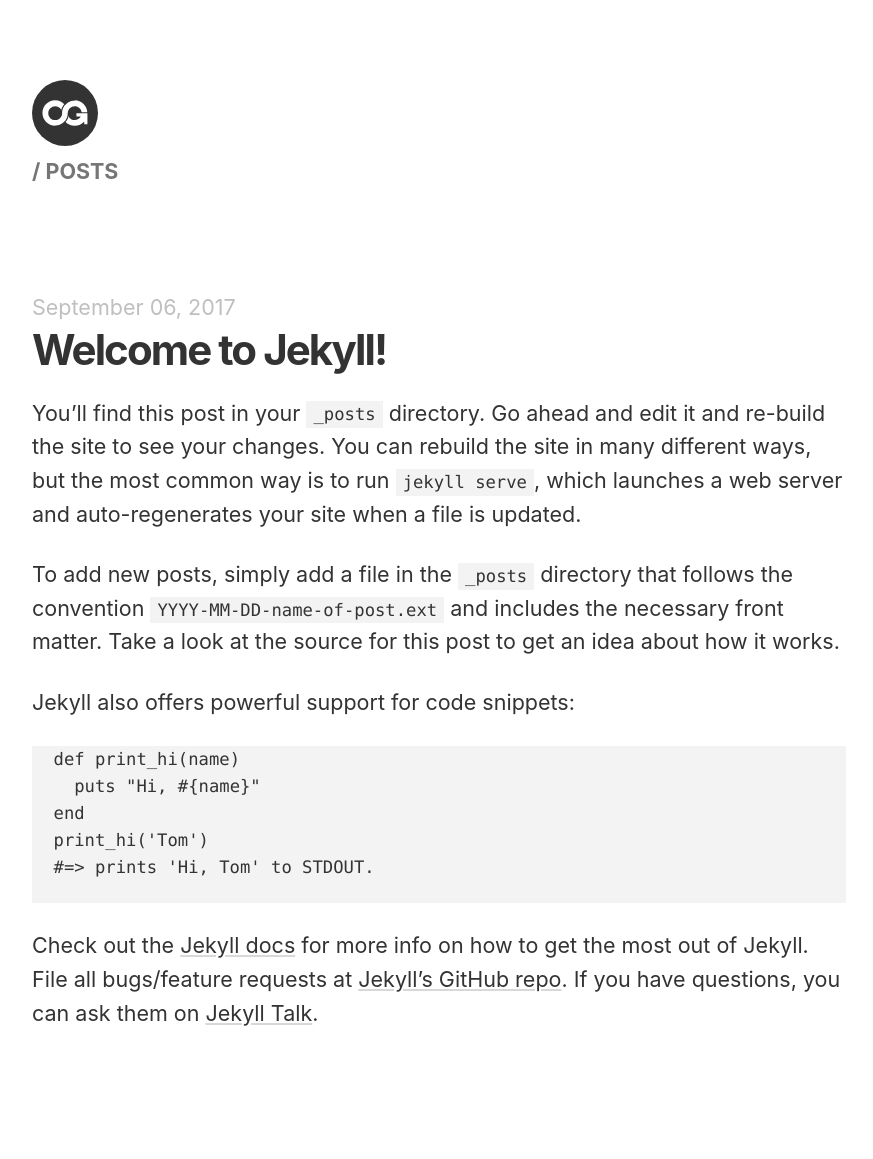
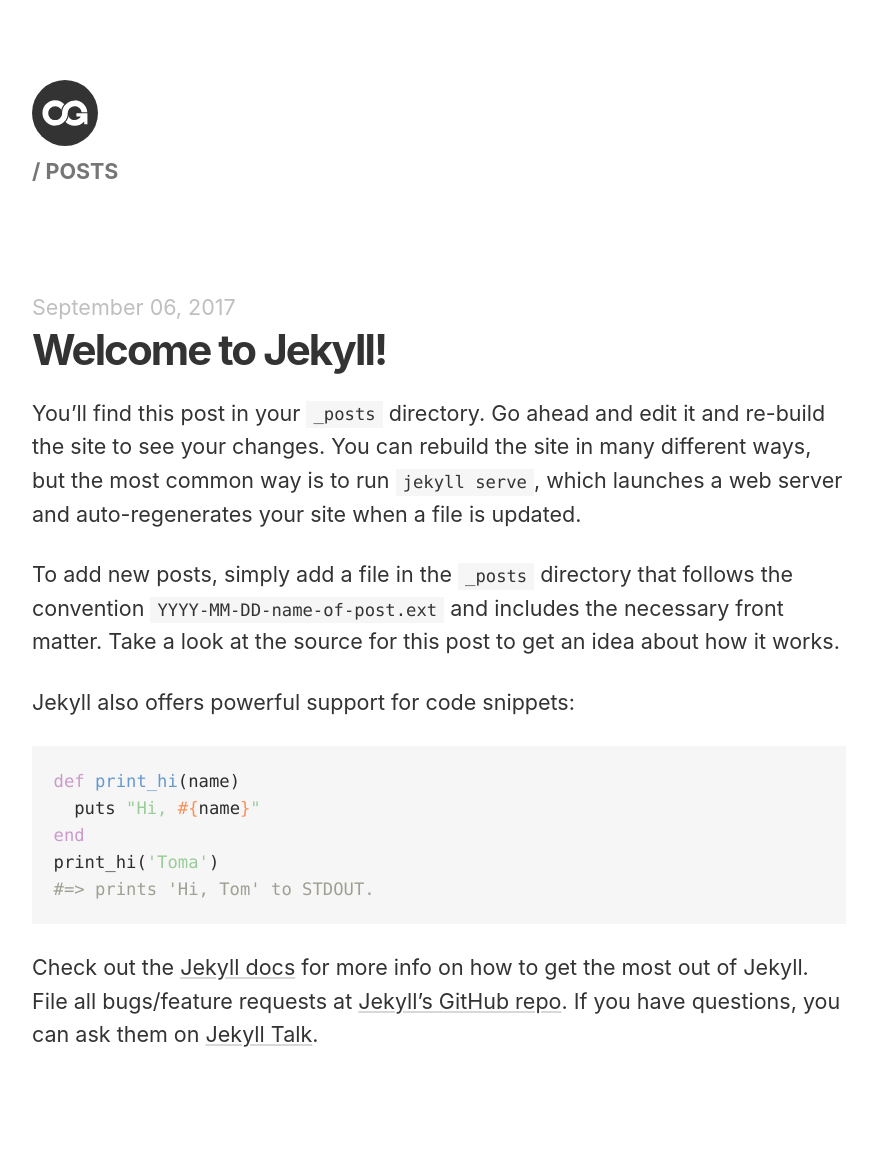
Before and after one commit to caiogondim/caiogondim.com, a Jekyll site: the page built from _posts/2017-09-05-welcome-to-jekyll.markdown, in a window 1280 px wide. Shown: the whole page, without its empty margins (48-921 px from the left). Built offline with Jekyll 4.4.1, drawn with Linux system fonts in a browser that asks for light colours; before the commit the page ends 1137 px from its top, so only the background shows below that.

Commit message:
Code highlight

```diff
--- a/Gemfile
+++ b/Gemfile
@@ -24,3 +24,7 @@ end
 
 # Windows does not include zoneinfo files, so bundle the tzinfo-data gem
 gem 'tzinfo-data', platforms: [:mingw, :mswin, :x64_mingw, :jruby]
+
+
+# Added at 2017-09-27 15:08:43 -0400 by 208339:
+gem "rouge", "~> 1.11"
--- a/_config.yml
+++ b/_config.yml
@@ -9,6 +9,7 @@ url: "https://caiogondim.com" # the base hostname & protocol for your site, e.g.
 twitter_username: caio_gondim
 github_username:  caiogondim
 permalink: pretty
+highlighter: rouge
 collections:
   photos_2016_nyc:
     output: true
--- a/_posts/2017-09-05-welcome-to-jekyll.markdown
+++ b/_posts/2017-09-05-welcome-to-jekyll.markdown
@@ -12,10 +12,11 @@ To add new posts, simply add a file in the `_posts` directory that follows the c
 Jekyll also offers powerful support for code snippets:
 
 {% highlight ruby %}
+
 def print_hi(name)
   puts "Hi, #{name}"
 end
-print_hi('Tom')
+print_hi('Toma')
 #=> prints 'Hi, Tom' to STDOUT.
 {% endhighlight %}
 
--- a/_sass/suprstylin.scss
+++ b/_sass/suprstylin.scss
@@ -24,6 +24,7 @@
   box-sizing: border-box;
   margin: 0;
   padding: 0;
+  text-rendering: optimizeLegibility;
 }
 
 html {
@@ -47,7 +48,7 @@ html {
 
 body {
   margin: 0;
-  padding: 2rem;
+  padding: calc((100vw / 25) * 1.563);
   background-color: white;
   font-weight: 400;
   line-height: 1.563;
@@ -282,6 +283,43 @@ input[type=checkbox]:checked {
   border: 2px solid #343334;
 }
 
+input[type=radio] {
+  -webkit-appearance: none;
+  -moz-appearance: none;
+  appearance: none;
+  border-radius: 50%;
+  border: 2px solid #d8d8d8;
+  height: 1rem;
+  width: 1rem;
+  margin-right: 0.5rem;
+  align-self: center;
+  justify-content: center;
+  position: relative;
+  display: flex;
+}
+
+input[type=radio]:hover {
+  cursor: pointer;
+}
+
+input[type=radio]:focus,
+input[type=radio]:checked:focus {
+  border-color: #5aaafa;
+}
+
+input[type=radio]:checked {
+  border: 2px solid #343334;
+}
+
+input[type=radio]:checked::before {
+  content: "";
+  width: calc(100% - 4px);
+  height: calc(100% - 4px);
+  background-color: #343334;
+  align-self: center;
+  border-radius: 50%;
+}
+
 /* Tables
 ––––––––––––––––––––––––––––––––– */
 table {
@@ -318,7 +356,7 @@ code {
     monospace;
   font-size: 0.8rem;
   white-space: nowrap;
-  background: #f3f3f3;
+  background: #f6f6f6;
   padding: 0 0.328rem;
   display: inline-block;
   vertical-align: middle;
@@ -327,10 +365,15 @@ code {
 pre > code {
   line-height: 1.563em;
   display: block;
-  padding: 0 1rem 1rem;
+  padding: 1rem;
   white-space: pre;
   margin-bottom: 1.25rem;
   overflow: scroll;
+}
+
+/* Forces a new-line at the end of a code block for layout purposes. */
+pre > code::after {
+  content: " ";
 }
 
 /* Blockquote
@@ -338,6 +381,7 @@ pre > code {
 blockquote {
   border-left: 0.25rem solid #d8d8d8;
   padding: 0 1rem;
+  margin-bottom: 1.25rem;
 }
 
 /* List
--- /dev/null
+++ b/_sass/syntax-highlight.scss
@@ -0,0 +1,74 @@
+/*
+
+    Name:       Base16 Eighties Light
+    Author:     Chris Kempson (http://chriskempson.com)
+
+    Pygments template by Jan T. Sott (https://github.com/idleberg)
+    Created with Base16 Builder by Chris Kempson (https://github.com/chriskempson/base16-builder)
+
+*/
+.highlight .hll { background-color: #e8e6df }
+.highlight  { background: #f2f0ec; color: #2d2d2d }
+.highlight .c { color: #a09f93 } /* Comment */
+.highlight .err { color: #f2777a } /* Error */
+.highlight .k { color: #cc99cc } /* Keyword */
+.highlight .l { color: #f99157 } /* Literal */
+.highlight .n { color: #2d2d2d } /* Name */
+.highlight .o { color: #66cccc } /* Operator */
+.highlight .p { color: #2d2d2d } /* Punctuation */
+.highlight .cm { color: #a09f93 } /* Comment.Multiline */
+.highlight .cp { color: #a09f93 } /* Comment.Preproc */
+.highlight .c1 { color: #a09f93 } /* Comment.Single */
+.highlight .cs { color: #a09f93 } /* Comment.Special */
+.highlight .gd { color: #f2777a } /* Generic.Deleted */
+.highlight .ge { font-style: italic } /* Generic.Emph */
+.highlight .gh { color: #2d2d2d; font-weight: bold } /* Generic.Heading */
+.highlight .gi { color: #99cc99 } /* Generic.Inserted */
+.highlight .gp { color: #a09f93; font-weight: bold } /* Generic.Prompt */
+.highlight .gs { font-weight: bold } /* Generic.Strong */
+.highlight .gu { color: #66cccc; font-weight: bold } /* Generic.Subheading */
+.highlight .kc { color: #cc99cc } /* Keyword.Constant */
+.highlight .kd { color: #cc99cc } /* Keyword.Declaration */
+.highlight .kn { color: #66cccc } /* Keyword.Namespace */
+.highlight .kp { color: #cc99cc } /* Keyword.Pseudo */
+.highlight .kr { color: #cc99cc } /* Keyword.Reserved */
+.highlight .kt { color: #ffcc66 } /* Keyword.Type */
+.highlight .ld { color: #99cc99 } /* Literal.Date */
+.highlight .m { color: #f99157 } /* Literal.Number */
+.highlight .s { color: #99cc99 } /* Literal.String */
+.highlight .na { color: #6699cc } /* Name.Attribute */
+.highlight .nb { color: #2d2d2d } /* Name.Builtin */
+.highlight .nc { color: #ffcc66 } /* Name.Class */
+.highlight .no { color: #f2777a } /* Name.Constant */
+.highlight .nd { color: #66cccc } /* Name.Decorator */
+.highlight .ni { color: #2d2d2d } /* Name.Entity */
+.highlight .ne { color: #f2777a } /* Name.Exception */
+.highlight .nf { color: #6699cc } /* Name.Function */
+.highlight .nl { color: #2d2d2d } /* Name.Label */
+.highlight .nn { color: #ffcc66 } /* Name.Namespace */
+.highlight .nx { color: #6699cc } /* Name.Other */
+.highlight .py { color: #2d2d2d } /* Name.Property */
+.highlight .nt { color: #66cccc } /* Name.Tag */
+.highlight .nv { color: #f2777a } /* Name.Variable */
+.highlight .ow { color: #66cccc } /* Operator.Word */
+.highlight .w { color: #2d2d2d } /* Text.Whitespace */
+.highlight .mf { color: #f99157 } /* Literal.Number.Float */
+.highlight .mh { color: #f99157 } /* Literal.Number.Hex */
+.highlight .mi { color: #f99157 } /* Literal.Number.Integer */
+.highlight .mo { color: #f99157 } /* Literal.Number.Oct */
+.highlight .sb { color: #99cc99 } /* Literal.String.Backtick */
+.highlight .sc { color: #2d2d2d } /* Literal.String.Char */
+.highlight .sd { color: #a09f93 } /* Literal.String.Doc */
+.highlight .s2 { color: #99cc99 } /* Literal.String.Double */
+.highlight .se { color: #f99157 } /* Literal.String.Escape */
+.highlight .sh { color: #99cc99 } /* Literal.String.Heredoc */
+.highlight .si { color: #f99157 } /* Literal.String.Interpol */
+.highlight .sx { color: #99cc99 } /* Literal.String.Other */
+.highlight .sr { color: #99cc99 } /* Literal.String.Regex */
+.highlight .s1 { color: #99cc99 } /* Literal.String.Single */
+.highlight .ss { color: #99cc99 } /* Literal.String.Symbol */
+.highlight .bp { color: #2d2d2d } /* Name.Builtin.Pseudo */
+.highlight .vc { color: #f2777a } /* Name.Variable.Class */
+.highlight .vg { color: #f2777a } /* Name.Variable.Global */
+.highlight .vi { color: #f2777a } /* Name.Variable.Instance */
+.highlight .il { color: #f99157 } /* Literal.Number.Integer.Long */
--- a/css/main.scss
+++ b/css/main.scss
@@ -1,6 +1,7 @@
 ---
 ---
 @import 'suprstylin.scss';
+@import 'syntax-highlight.scss';
 @import 'global.scss';
 @import 'header.scss';
 @import 'nav.scss';
```
Also changed, not shown: Gemfile.lock.
